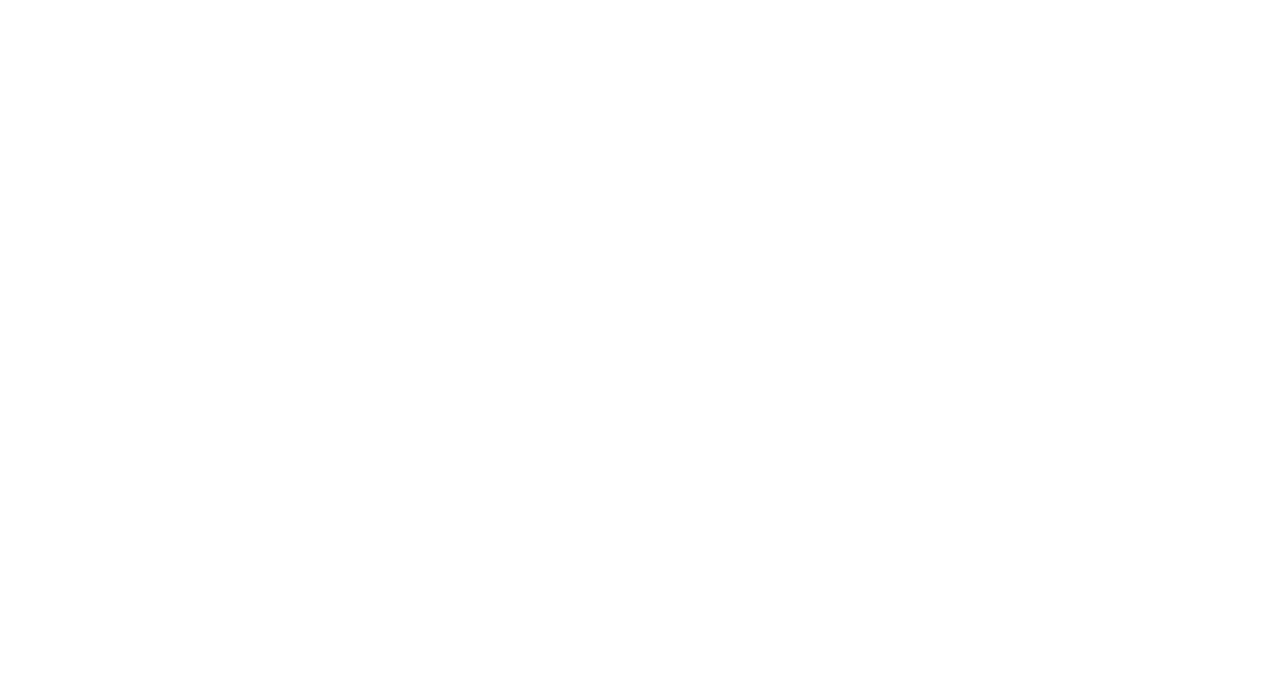
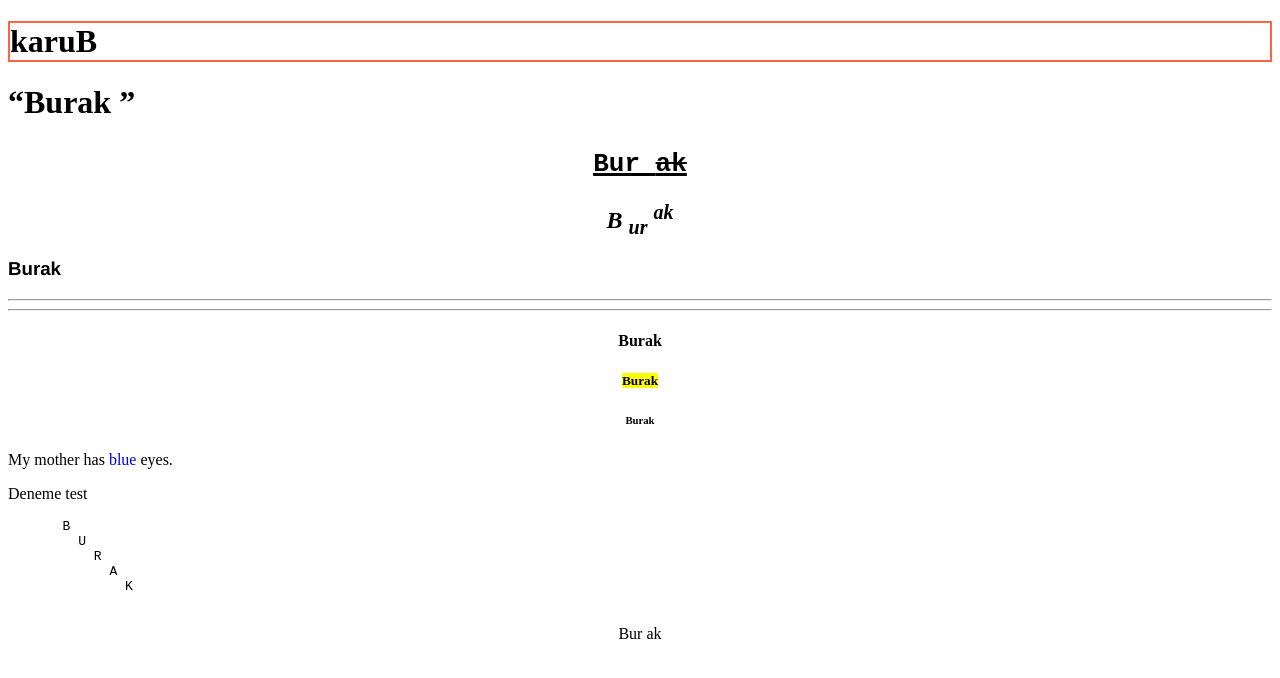
Before and after one commit to bsurmen/test, a plain HTML site: page index.html in a window 1280 px wide. Drawn offline with Linux system fonts and the light colour scheme.

Commit message:
Study attributes, tags

```diff
--- a/index.html
+++ b/index.html
@@ -1,9 +1,33 @@
 <!DOCTYPE html>
 <html>
-    <head>
-        <title>Burak</title>
-    </head>
-    <body>
 
-    </body>
+<head>
+    <title>Burak</title>
+</head>
+
+<body>
+    <h1 style="border:2px solid Tomato"><bdo dir="rtl">Burak</bdo> </h1>
+    <h1><q><strong>Burak</strong> </q></h1>
+    <center>
+        <h1><u><tt><ins>Bur</ins>  <del>ak</del> </tt> </u> </h1>
+        <h2><i>B <sub>ur</sub> <sup>ak</sup> </i> </h2>
+        <h3 align="left" style="font-family: 'Franklin Gothic Medium', 'Arial Narrow', Arial, sans-serif;">Burak</h3>
+        <hr>
+        <hr>
+        <h4 title="Merhaba">Burak</h4>
+        <h5><mark>Burak</mark> </h5>
+        <h6>Burak</h6>
+    </center>
+    <p>My mother has <span style="color:blue">blue</span> eyes.</p>
+    <p>Deneme <span >test</span></p>
+    <pre>
+       B
+         U
+           R
+             A
+               K
+       </pre>
+    <p align="center">Bur&nbsp;ak</p>
+</body>
+
 </html>
```
